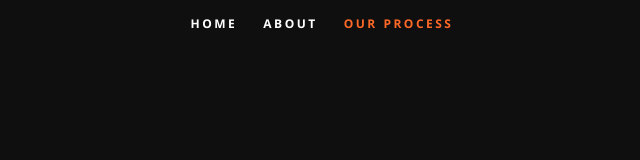
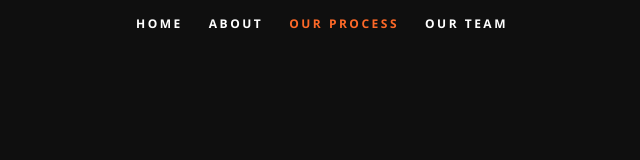
Before and after one commit to limj27/SkoDawgs-COVID19, a React (Create React App) app: page / in a window 1280 px wide. Shown: the top 160 px of the page, without its empty margins (318-958 px from the left). Built offline with nearby package versions, Linux system fonts and the light colour scheme.

Commit message:
Added all profiles

```diff
--- a/src/Components/Colten.js
+++ b/src/Components/Colten.js
@@ -4,7 +4,7 @@ class Colten extends Component {
   render() {
 
     return (
-      <section id="about">
+      <section id="ourteam">
         <div className="row">
           <div className="three columns">
             <img className="profile-pic" src="images/c.png" alt="Nordic Giant Profile Pic" />
--- a/src/Components/Header.js
+++ b/src/Components/Header.js
@@ -40,6 +40,12 @@ class Header extends Component {
                 Our Process
               </a>
             </li>
+
+            <li>
+              <a className="smoothscroll" href="#ourteam">
+                Our Team
+              </a>
+            </li>
           </ul>
         </nav>
 
--- a/src/Components/Justin.js
+++ b/src/Components/Justin.js
@@ -4,7 +4,7 @@ class Justin extends Component {
   render() {
 
     return (
-      <section id="about">
+      <section id="ourteam">
         <div className="row">
           <div className="three columns">
             <img className="profile-pic" src="images/j.jpg" alt="Nordic Giant Profile Pic" />
--- a/src/Components/Lufei.js
+++ b/src/Components/Lufei.js
@@ -4,7 +4,7 @@ class Lufei extends Component {
   render() {
 
     return (
-      <section id="about">
+      <section id="ourteam">
         <div className="row">
           <div className="three columns">
             <img className="profile-pic" src="images/l.JPG" alt="Nordic Giant Profile Pic" />
--- a/src/Components/Savannah.js
+++ b/src/Components/Savannah.js
@@ -4,7 +4,7 @@ class Savannah extends Component {
   render() {
 
     return (
-      <section id="about">
+      <section id="ourteam">
         <div className="row">
           <div className="three columns">
             <img className="profile-pic" src="images/s.png" alt="Nordic Giant Profile Pic" />
```
Also changed, not shown: public/images/j.jpg.
